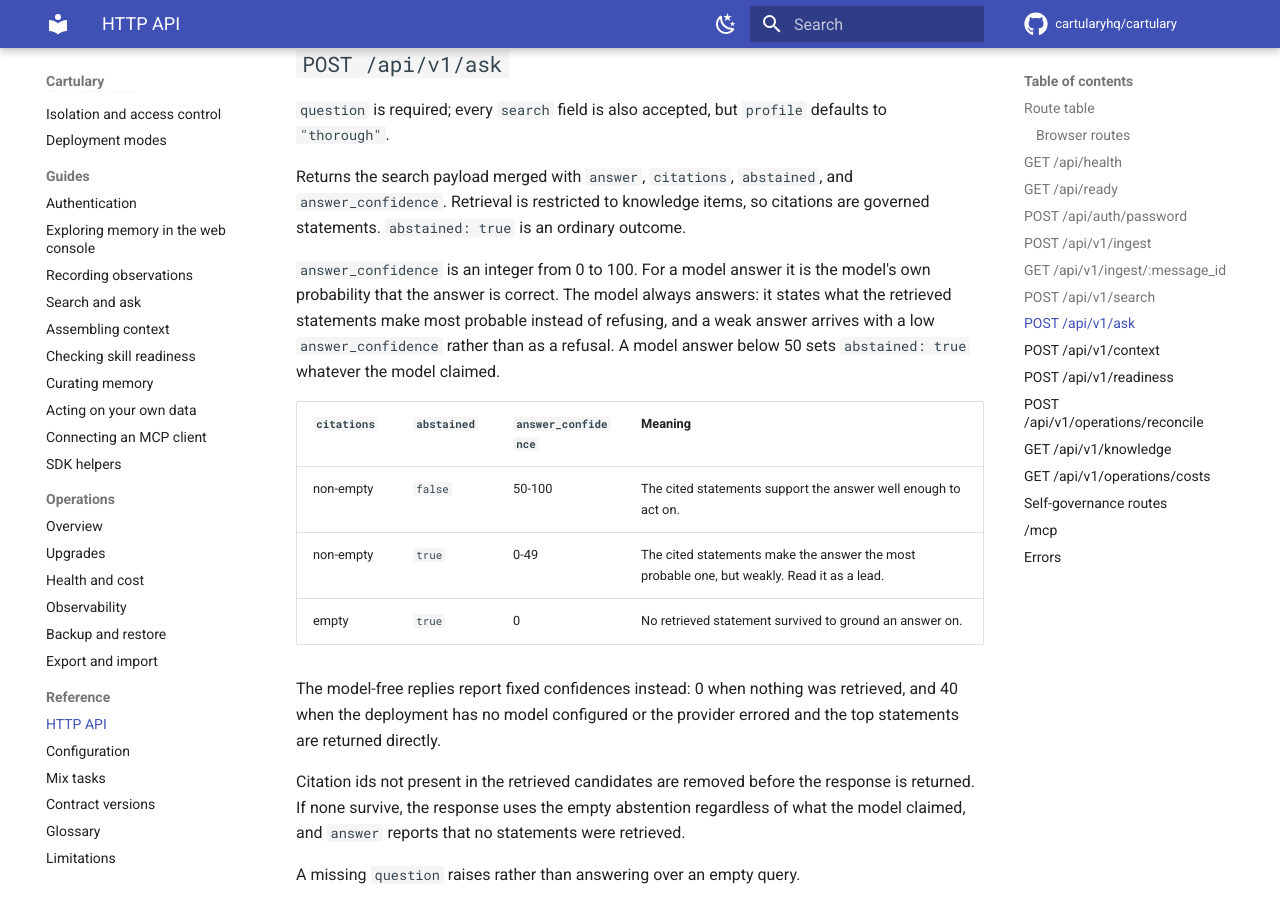
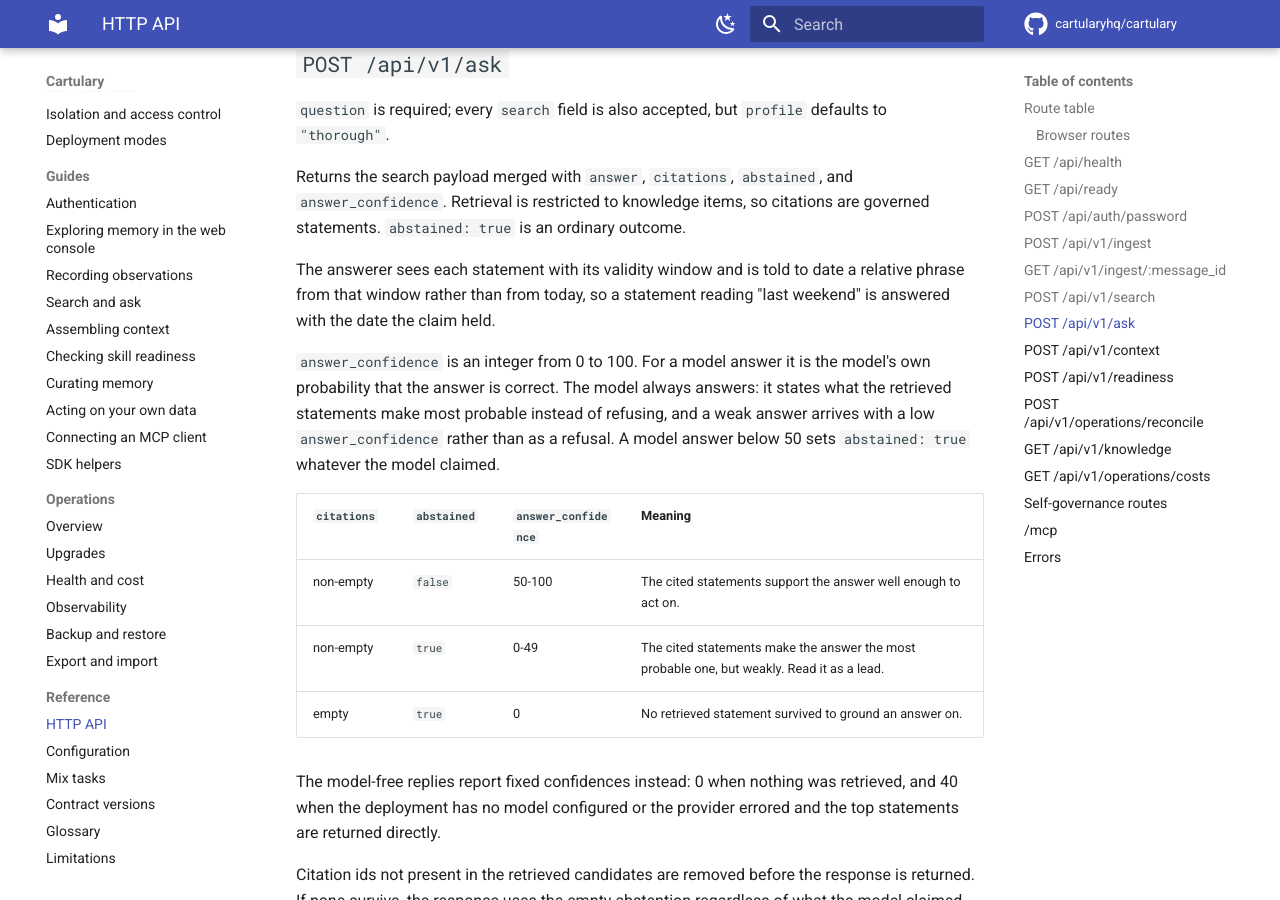
Before and after one commit to cartularyhq/cartulary, an MkDocs documentation site: the page built from docs/reference/http-api.md, in a window 1280 px wide and 900 px high, scrolled down 5569 px. Built offline with MkDocs 1.6.1 and Material for MkDocs 9.7.7, drawn with Linux system fonts in a browser that asks for light colours; comment, search, counter and statistics services are not loaded.

Commit message:
Show the ask answerer when a statement was true
Retrieval now returns each candidate's validity window, but the answering
prompt still built its memory context as `[id] statement` alone. A model
shown "Avery ran the migration last weekend" had nothing to resolve the
phrase against, so the internal `/ask` path reproduced the same undated
answer the HTTP payload had just been fixed to prevent.

Each statement is now followed by `(true from <date>)`, or
`(true from <date> until <date>)` when it has an end, and the prompt
instructs the model to date a relative phrase from that window rather than
from today. Dates only: no retrieved statement is finer-grained than a day.
Nothing beyond the retrieved statements and their windows enters the prompt.

Co-Authored-By: Claude Opus 5 (1M context) <noreply@anthropic.com>

```diff
--- a/docs/reference/http-api.md
+++ b/docs/reference/http-api.md
@@ -204,6 +204,10 @@ Returns the search payload merged with `answer`, `citations`, `abstained`, and
 `answer_confidence`. Retrieval is restricted to knowledge items, so citations
 are governed statements. `abstained: true` is an ordinary outcome.
 
+The answerer sees each statement with its validity window and is told to date a
+relative phrase from that window rather than from today, so a statement reading
+"last weekend" is answered with the date the claim held.
+
 `answer_confidence` is an integer from 0 to 100. For a model answer it is the
 model's own probability that the answer is correct. The model always answers:
 it states what the retrieved statements make most probable instead of refusing,
```
Also changed, not shown: CHANGELOG.md (+7 -0 lines), 2 other files.
